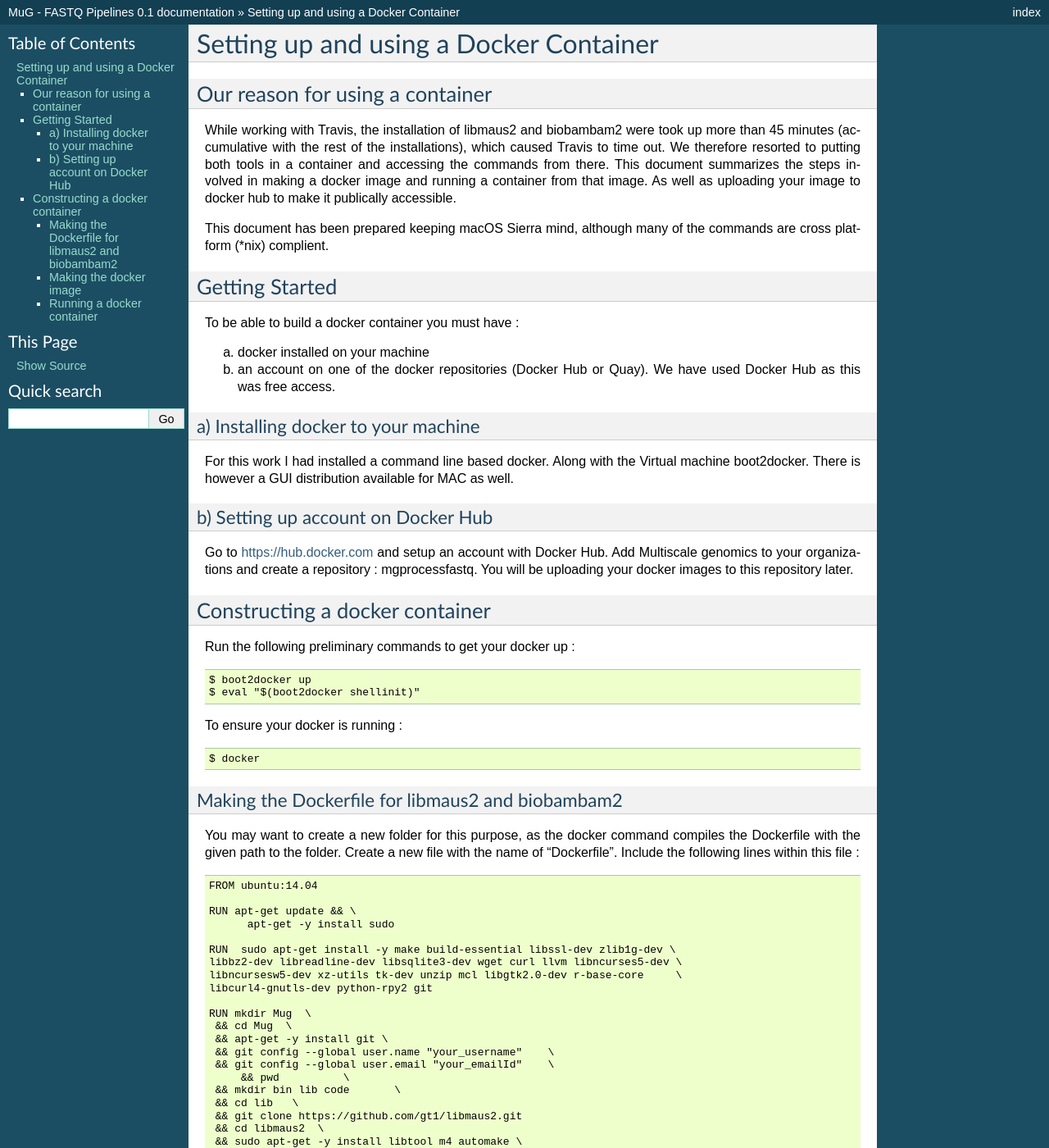
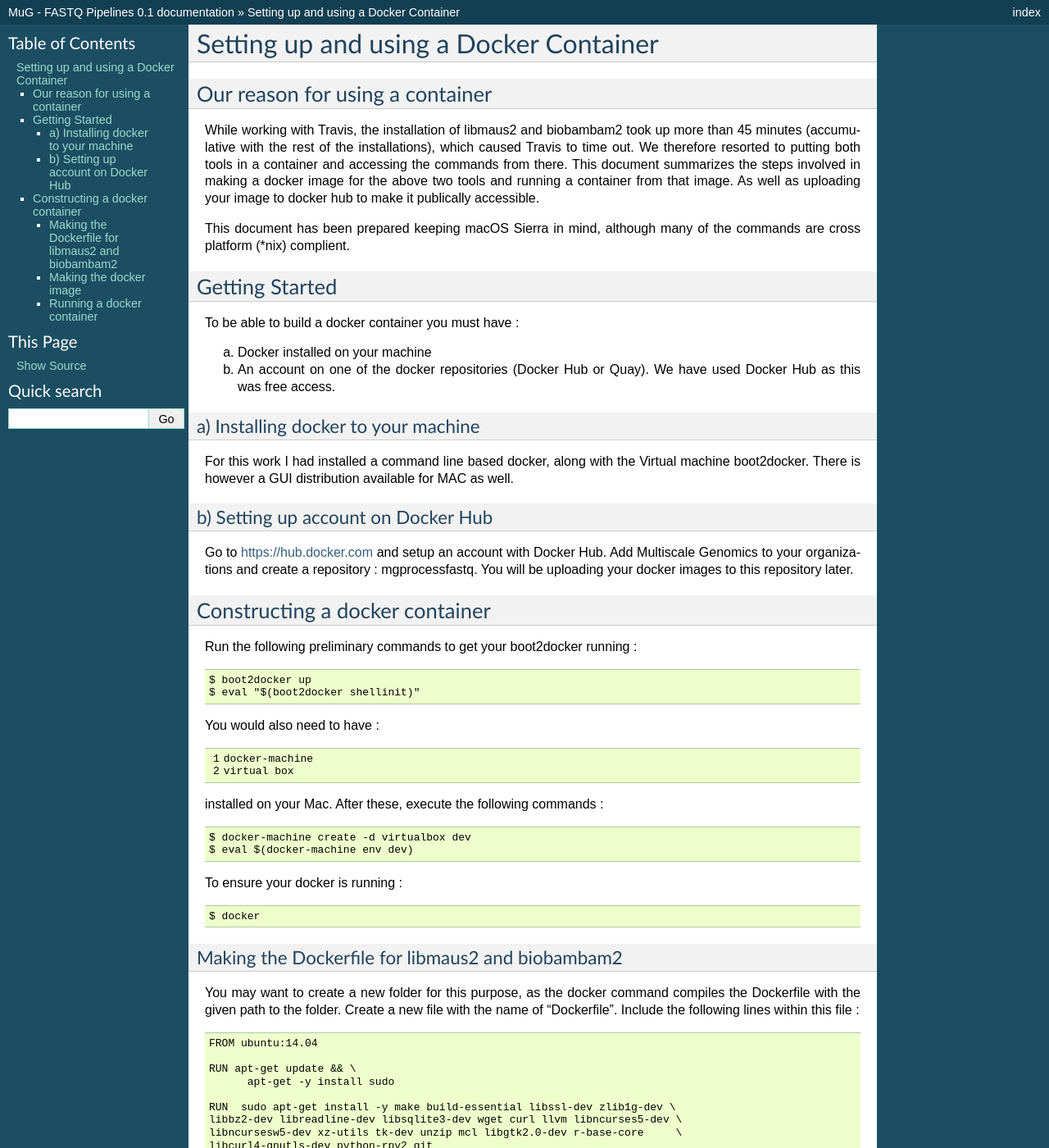
Before and after one commit to Multiscale-Genomics/mg-process-fastq, a Sphinx documentation site: the page built from docs/docker.rst, in a window 1280 px wide and 1400 px high. Shown: the whole window at 82% size. Built offline with Sphinx 7.4.7, drawn with Linux system fonts in a browser that asks for light colours; pages that are not in the unit, such as notebooks, are missing from menus; some of the changed text lies outside the part shown.

Commit message:
adding rough draft for WGBS test data

```diff
--- a/docs/docker.rst
+++ b/docs/docker.rst
@@ -5,9 +5,9 @@ Setting up and using a Docker Container
 Our reason for using a container
 --------------------------------
 
-While working with Travis, the installation of libmaus2 and biobambam2 were took up more than 45 minutes (accumulative with the rest of the installations), which caused Travis to time out. We therefore resorted to putting both tools in a container and accessing the commands from there. This document summarizes the steps involved in making a docker image and running a container from that image. As well as uploading your image to docker hub to make it publically accessible.
+While working with Travis, the installation of libmaus2 and biobambam2 took up more than 45 minutes (accumulative with the rest of the installations), which caused Travis to time out. We therefore resorted to putting both tools in a container and accessing the commands from there. This document summarizes the steps involved in making a docker image for the above two tools and running a container from that image. As well as uploading your image to docker hub to make it publically accessible.
 
-This document has been prepared keeping macOS Sierra mind, although many of the commands are cross platform (\*nix) complient.
+This document has been prepared keeping macOS Sierra in mind, although many of the commands are cross platform (\*nix) complient.
 
 
 Getting Started
@@ -15,28 +15,44 @@ Getting Started
 
 To be able to build a docker container you must have :
 
-a) docker installed on your machine
-b) an account on one of the docker repositories (Docker Hub or Quay). We have used Docker Hub as this was free access.
+a) Docker installed on your machine
+b) An account on one of the docker repositories (Docker Hub or Quay). We have used Docker Hub as this was free access.
 
 a) Installing docker to your machine
 ^^^^^^^^^^^^^^^^^^^^^^^^^^^^^^^^^^^^^
 
-For this work I had installed a command line based docker. Along with the Virtual machine boot2docker. There is however a GUI distribution available for MAC as well.
+For this work I had installed a command line based docker, along with the Virtual machine boot2docker. There is however a GUI distribution available for MAC as well.
 
 b) Setting up account on Docker Hub
 ^^^^^^^^^^^^^^^^^^^^^^^^^^^^^^^^^^^^
 
-Go to https://hub.docker.com and setup an account with Docker Hub. Add Multiscale genomics to your organizations and create a repository : mgprocessfastq. You will be uploading your docker images to this repository later.
+Go to https://hub.docker.com and setup an account with Docker Hub. Add Multiscale Genomics to your organizations and create a repository : mgprocessfastq. You will be uploading your docker images to this repository later.
 
 Constructing a docker container
 --------------------------------
 
-Run the following preliminary commands to get your docker up :
+Run the following preliminary commands to get your boot2docker running :
 
 .. code-block:: none
 
    $ boot2docker up
    $ eval "$(boot2docker shellinit)"
+
+You would also need to have :
+
+.. code-block:: none
+   :linenos:
+
+   docker-machine
+   virtual box
+
+installed on your Mac. After these, execute the following commands :
+
+.. code-block:: none
+
+   $ docker-machine create -d virtualbox dev
+   $ eval $(docker-machine env dev)
+
 
 To ensure your docker is running :
 
@@ -66,7 +82,7 @@ You may want to create a new folder for this purpose, as the docker command comp
     && apt-get -y install git \
     && git config --global user.name "your_username"	\
     && git config --global user.email "your_emailId"	\
-   	&& pwd  	\
+    && pwd  	\
     && mkdir bin lib code 	\
     && cd lib	\
     && git clone https://github.com/gt1/libmaus2.git
@@ -81,7 +97,7 @@ You may want to create a new folder for this purpose, as the docker command comp
 
     && make  \
     && make install \
-    && cd / Mug/lib 	\
+    && cd /Mug/lib 	\
 
 
     && git clone https://github.com/gt1/biobambam2.git 	&& cd biobambam2 	\
--- a/docs/settingUpTravis.rst
+++ b/docs/settingUpTravis.rst
@@ -51,9 +51,10 @@ To run docker within Travis, it has been included within the "services" in the .
 using command :
 
 .. code-block:: none
+
    $ docker pull multiscalegenomics/mgprocessfastq:testdocker
 
-For more details on the docker container, please refer to : :link:
+For more details on the docker container, please refer to : https://github.com/Multiscale-Genomics/mg-process-fastq/blob/rf-docs-for-testData/docs/docker.rst
 
 
 Setting up Shims
```
Also changed, not shown: other parts of docs/docker.rst (+2 -2 lines), other parts of docs/settingUpTravis.rst (+1 -1 lines), docs/testData_WGBS.rst (added, +201 -0 lines).
